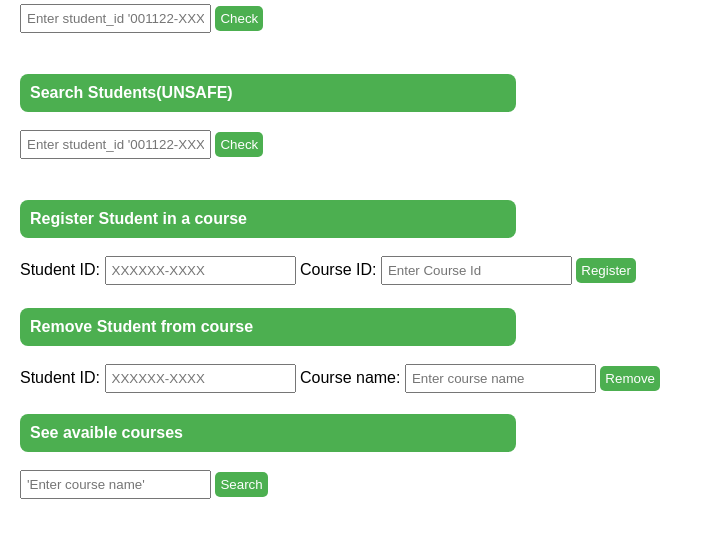
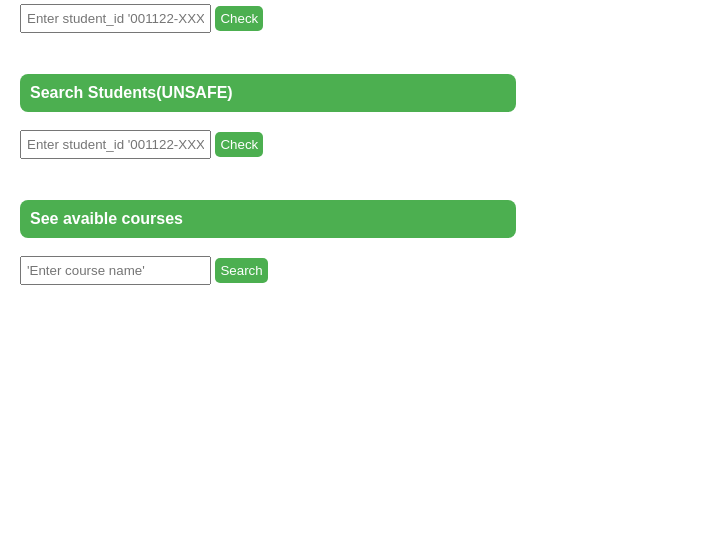
Before and after one commit to k1s3n/universityDB, a Flask app: page / in a window 1280 px wide. Shown: the part 132-670 px from the top of the page, without its empty margins (0-703 px from the left). Run offline with Flask 3, Linux system fonts and the light colour scheme; some libraries are stand-ins or nearby versions.

Commit message:
hejsansvejsan

```diff
--- a/app.py
+++ b/app.py
@@ -66,42 +66,11 @@ def execute_query(query, parameter=None, fetch_result=False):
 def hello_world():
     return render_template("index.html")
 
-@app.route("/register", methods=["POST", "GET"])
-def register_student():
-    if request.method == "POST":
-        student_id = request.form.get("student_id")
-        course_id = request.form.get("course_id")
-
-        if check_existing_registration(course_id, student_id):
-            return render_template("index.html", insert=False, error_message="Studenten är redan registrerad")
-
-        query = "INSERT INTO register(course_id, student_id) VALUES (%s, %s) RETURNING *"
-        values = (course_id.upper(), student_id)
-
-        result = execute_query(query, values)
-
-        try:
-            result = execute_query(query, values)
-
-            if result is True:
-                return render_template("index.html", insert=True, student_id=student_id)
-            else:
-                is_waiting_list = is_student_in_waiting_list(course_id, student_id)
-                if is_waiting_list:
-                    return render_template("index.html", insert=False, error_message="Studenten är redan i väntelistan.")
-                else:
-                    return render_template("index.html", insert=False, error_message="antingen fel student_id eller course_id")
-
-        except Exception as e:
-            # Handle database or other exceptions
-            return render_template("index.html", insert=False, error_message=f"An error occurred: {str(e)}")
-
-    return render_template("index.html", insert=False, error_message=None)
 
 @app.route("/submit", methods=["POST"])
 def submit_answer():
     name = request.form.get("course_id")
-    course_id = name
+    course_id = name.title()
     query_result = execute_query("SELECT * FROM course WHERE name LIKE %s", (f"%{course_id}%",),fetch_result=True)
     return render_template("index.html", query_result=query_result)
 
@@ -136,26 +105,3 @@ def registered_course_student123():
         return render_template("index.html", result=result)
     else:
         return render_template("index.html",error=error)
-
-@app.route("/delete_student", methods=["POST", "GET"])
-def delete_student_from_course():
-    if request.method == 'POST':
-        student = request.form.get("student")
-        course = request.form.get("course")
-        query = """
-        DELETE FROM register
-        USING course
-        WHERE register.student_id = %s
-        AND register.course_id = course.course_id
-        AND course.course_id = %s
-        """
-        value = (student,course.title())
-        result = execute_query(query,value)
-        error = "Antingen är studenten redan borttagen eller namnet på kurs-ID fel"
-
-        if result is True:
-            return render_template("index.html", delete=True, student=student,course=course)
-        else:
-            return render_template("index.html", delete=False, delete_message=error)
-
-    return render_template("index.html", insert=False)
--- a/templates/index.html
+++ b/templates/index.html
@@ -69,40 +69,6 @@
 {% endif %}
 </tbody>
 </table>
-    <h4>Register Student in a course</h4>
-
-    <form action="/register" method="post">
-      <label for="student_id">Student ID:</label>
-        <input type="text" name="student_id" pattern="[0-9]{6}-[0-9]{4}" maxlength="11" placeholder="XXXXXX-XXXX" required title="Please enter a valid student ID in the format XXXXXX-XXXX">
-        <label for="course_id">Course ID:</label>
-        <input type="text" name="course_id" maxlength="6" placeholder="Enter Course Id" required>
-        <button type="submit">Register</button>
-    </form>
-    {% if error_message %}
-        <p class="error-message">{{ error_message }}</p>
-    {% endif %}
-
-    {% if insert %}
-        <h3>Registration successful! for {{student_id}}</h3>
-    {% endif %}
-      <h5></h5>
-
-      <h4>Remove Student from course</h4>
-
-      <form action="/delete_student" method="POST">
-        <label for="student_id">Student ID:</label>
-          <input type="text" name="student" pattern="[0-9]{6}-[0-9]{4}" maxlength="11" placeholder="XXXXXX-XXXX" required title="Please enter a valid student ID in the format XXXXXX-XXXX">
-          <label for="course_id">Course name:</label>
-          <input type="text" name="course" placeholder="Enter course name" required>
-          <button type="submit">Remove</button>
-      </form>
-
-      {% if delete %}
-          <h5>Remove successful! for {{student}} from {{course}}</h5>
-      {% endif %}
-      {% if delete_message%}
-        <p class="error-message">{{delete_message}}</p>
-      {%endif%}
       <h4>See avaible courses</h4>
     <form action="/submit" method="post">
       <input name="course_id" type="text" placeholder="'Enter course name'"/>
```
Also changed, not shown: Database scripts SQL/Create_tables.sql (+6 -5 lines), Database scripts SQL/insert_values.sql (+8 -8 lines), Database scripts SQL/triggers.sql (+20 -1 lines).
